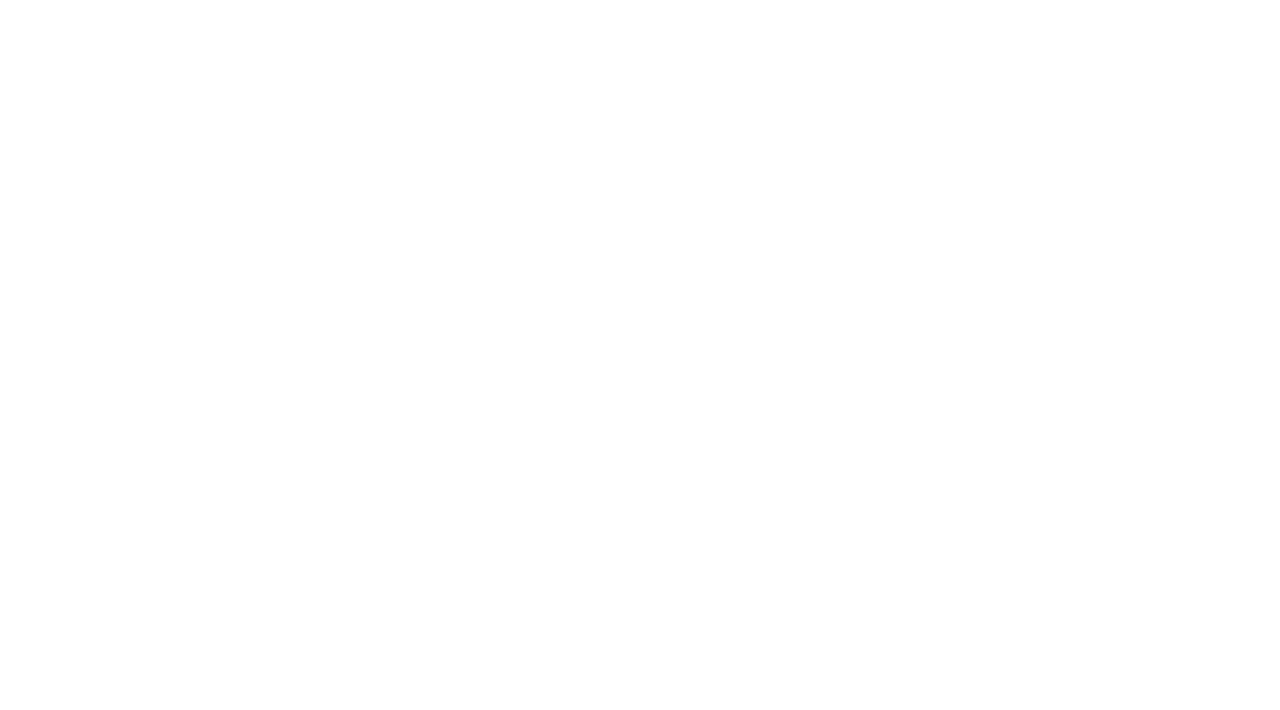
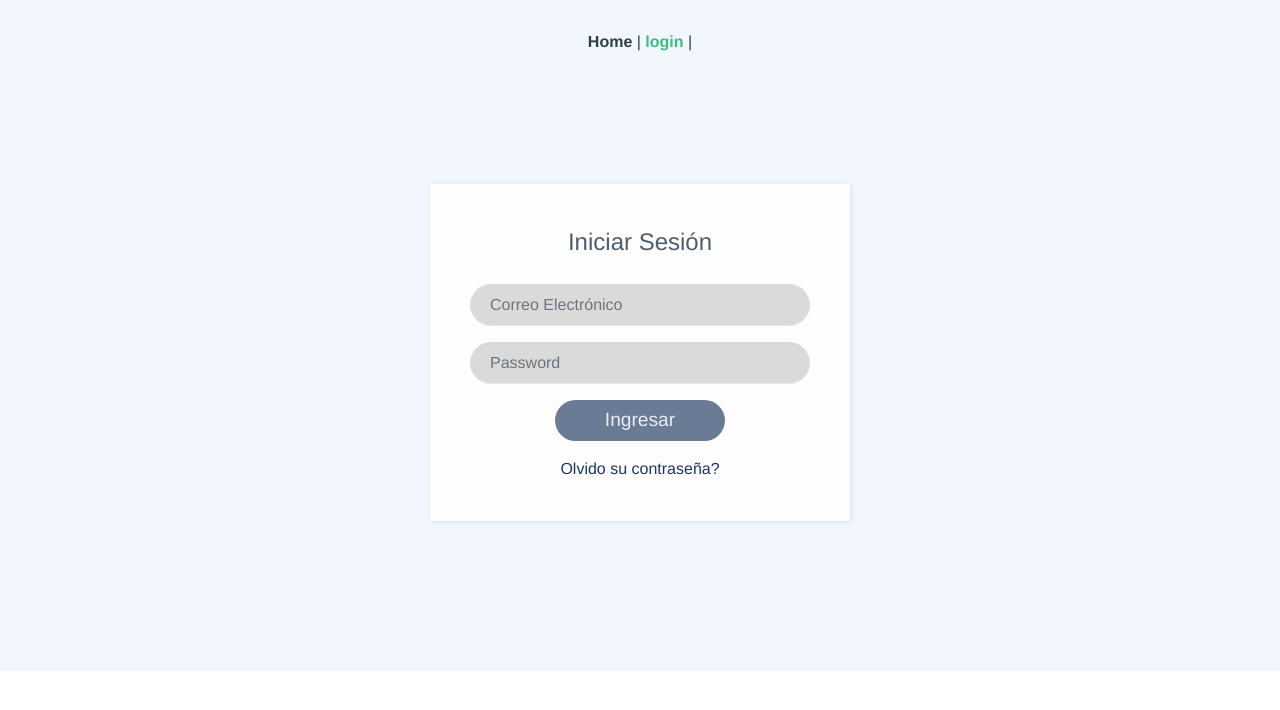
Before and after one commit to Leomiguel19/prueba-trabajo, a Vue app: page /login in a window 1280 px wide. Shown: the top 710 px of the page. Built offline with nearby package versions, Linux system fonts and the light colour scheme.

Commit message:
Maquetacion del login y adicion/configuracion de vuelidate y axios

```diff
--- a/package.json
+++ b/package.json
@@ -7,9 +7,13 @@
     "build": "vue-cli-service build"
   },
   "dependencies": {
+    "axios": "^0.21.1",
+    "bootstrap-vue": "^2.21.2",
     "core-js": "^3.6.5",
     "vue": "^2.6.11",
+    "vue-axios": "^3.2.4",
     "vue-router": "^3.2.0",
+    "vuelidate": "^0.7.6",
     "vuex": "^3.4.0"
   },
   "devDependencies": {
@@ -17,6 +21,7 @@
     "@vue/cli-plugin-router": "~4.5.0",
     "@vue/cli-plugin-vuex": "~4.5.0",
     "@vue/cli-service": "~4.5.0",
+    "node-sass": "^5.0.0",
     "sass": "^1.26.5",
     "sass-loader": "^8.0.2",
     "vue-template-compiler": "^2.6.11"
--- a/src/App.vue
+++ b/src/App.vue
@@ -1,8 +1,8 @@
 <template>
   <div id="app">
     <div id="nav">
-      <!-- <router-link to="/">Home</router-link> |
-      <router-link to="/about">About</router-link> -->
+      <router-link to="/">Home</router-link> |
+      <router-link to="/login">login</router-link> |
     </div>
     <router-view/>
   </div>
@@ -15,6 +15,7 @@
   -moz-osx-font-smoothing: grayscale;
   text-align: center;
   color: #2c3e50;
+  background: #f1f7fc;
 }
 
 #nav {
--- /dev/null
+++ b/src/assets/css/_variables.scss
@@ -0,0 +1,54 @@
+// Base grayscale colors definitions
+$white: #fff !default;
+$gray-100: #f8f9fa !default;
+$gray-200: #e9ecef !default;
+$gray-300: #dee2e6 !default;
+$gray-400: #ced4da !default;
+$gray-500: #adb5bd !default;
+$gray-600: #6c757d !default;
+$gray-700: #495057 !default;
+$gray-800: #343a40 !default;
+$gray-900: #212529 !default;
+$black: #000 !default;
+
+// Paleta de colores
+$color1: rgb(6,6,8) !default;
+$color2: rgb(27,42,71) !default;
+$color3: rgb(29,54,95) !default;
+$color4: rgb(77,87,123) !default;
+$color5: rgb(197,176,209) !default;
+$color6: rgb(251,230,211) !default;
+$color7: rgb(185,209,237) !default;
+
+// Base colors definitions
+$blue: #007bff !default;
+$indigo: #6610f2 !default;
+$purple: #6f42c1 !default;
+$pink: #e83e8c !default;
+$red: #dc3545 !default;
+$orange: #fd7e14 !default;
+$yellow: #ffc107 !default;
+$green: #28a745 !default;
+$teal: #20c997 !default;
+$cyan: #17a2b8 !default;
+
+// Theme color default definitions
+$primary: $color3 !default;
+$secondary: $gray-600 !default;
+$success: $green !default;
+$info: $cyan !default;
+$warning: $yellow !default;
+$danger: $red !default;
+$light: $gray-100 !default;
+$dark: $gray-900 !default;
+
+$theme-colors:(
+  'primary': $primary,
+  'secondary': $secondary,
+  'success': $success,
+  'info': $info,
+  'warning': $warning,
+  'danger': $danger,
+  'light': $light,
+  'dark': $dark
+);
--- /dev/null
+++ b/src/assets/css/components/login.scss
@@ -0,0 +1,67 @@
+
+//@import '/assets/css/_variables.scss';
+
+.login-clean{
+    background: #f1f7fc;
+    padding-top: 150px;
+    background-position: center;
+    background-size: cover;
+    background-repeat: no-repeat;
+    form {
+      max-width: 420px;
+      width: 90%;
+      margin: 0 auto;
+      background-color: #ffffff;
+      padding: 40px;
+      color: #505e6c;
+      box-shadow: 1px 1px 5px rgba(0,0,0,0.1);
+      .form-control {
+        background: rgb(218, 218, 218);
+        border: none;
+        border-bottom: 1px solid #dfe7f1;
+        border-radius: 25px;
+        box-shadow: none;
+        outline: none;
+        color: rgb(111, 110, 110);
+        text-indent: 8px;
+        height: 42px;
+      }
+      h2{
+        font-size: 24px;
+        line-height: 1.5;
+      }
+      .btn{
+        text-align: center;
+        width: 50%;
+        font-size: 1.2rem;
+        background: blue;
+        //background: $color3;
+        color: #dfe7f1;
+        border: none;
+        border-radius: 25px;
+        box-shadow: none;
+        margin-top: 26px;
+        text-shadow: none;
+        outline: none !important;
+      }
+      .btn, .btn-primary:hover, .btn-primary:active {
+        background: blue;
+        //color: $color3;
+
+      }
+      .btn-primary:active {
+        transform: translateY(1px);
+      }
+      .forgot {
+        display: block;
+        text-align: center;
+        font-size: 1rem;
+        color: blue;
+        //color: $color3;
+        text-decoration: none;
+        &:hover, &:active {
+          text-decoration: none;
+        }
+      }
+    }
+  }
--- a/src/router/index.js
+++ b/src/router/index.js
@@ -1,6 +1,7 @@
 import Vue from 'vue'
 import VueRouter from 'vue-router'
 import Home from '../views/Home.vue'
+import Login from '../views/Login.vue'
 
 Vue.use(VueRouter)
 
@@ -9,6 +10,11 @@ const routes = [
     path: '/',
     name: 'Home',
     component: Home
+  },
+  {
+    path: '/login',
+    name: 'Login',
+    component: Login
   },
   {
     path: '/about',
--- a/src/views/Home.vue
+++ b/src/views/Home.vue
@@ -1,6 +1,12 @@
 <template>
   <div class="home">
     <h2>Hola mundo</h2>
+    <div>
+      <b-button>Button</b-button>
+      <b-button variant="danger">Button</b-button>
+      <b-button variant="success">Button</b-button>
+      <b-button variant="outline-primary">Button</b-button>
+    </div>
   </div>
 </template>
 
--- /dev/null
+++ b/src/views/Login.vue
@@ -0,0 +1,164 @@
+<template>
+  <div class="login-clean">
+    <form
+      style="background-color: rgba(255, 255, 255, 0.9)"
+      @submit.prevent="login"
+    >
+
+
+      <h2 class="text-center mb-4">Iniciar Sesión</h2>
+        <b-form-group>
+          <b-form-input
+            v-model.trim="$v.email.$model"
+            type="email"
+            :state="$v.email.$dirty ? !$v.email.$invalid : null"
+            name="email"
+            id="email"
+            placeholder="Correo Electrónico"
+            @blur="$v.email.$touch()"
+            @input="$v.email.$reset()"
+          />
+          <b-form-invalid-feedback>
+            Debe ingresar un correo valido
+          </b-form-invalid-feedback>
+        </b-form-group>
+        <b-form-group class="position-relative">
+          <b-form-input
+            v-model.trim="$v.password.$model"
+            id="input-password"
+            :type="showPassword ? 'text' : 'password'"
+            :state="$v.password.$dirty ? !$v.password.$invalid : null"
+            name="password"
+            placeholder="Password"
+            @blur="$v.password.$touch()"
+            @input="$v.password.$reset()"
+          />
+          <b-form-invalid-feedback>
+            La clave debe ser minimo de 6 caracteres
+          </b-form-invalid-feedback>
+      </b-form-group>
+      <b-form-group>
+        <b-overlay :show="overlay">
+          <button
+            class="btn btn-block m-auto"
+            :disabled="$v.$invalid"
+            type="submit"
+          >
+            Ingresar
+          </button>
+        </b-overlay>
+        <span class="error">{{ error }}</span>
+      </b-form-group>
+      <router-link to="/login" class="forgot">Olvido su contraseña?</router-link>
+    </form>
+  </div>
+</template>
+
+<script>
+import { validationMixin } from 'vuelidate'
+import { required, email, minLength } from 'vuelidate/lib/validators'
+
+export default {
+  mixins: [validationMixin],
+    head() {
+      return {
+        title: 'Inicio de Sesión | Prueba-Trabajo',
+        meta: [
+          { content: 'Inicio de sesión | Prueba-Trabajo', property: 'og:title' },
+        ],
+      }
+  },
+  data() {
+    return {
+      email: '',
+      password: '',
+      error: '',
+      showPassword: false,
+      error: '',
+      overlay: false,
+
+    }
+  },
+  validations: {
+    email: {
+      required,
+      email,
+    },
+    password: {
+      required,
+      minLength: minLength(6),
+    },
+  },
+  methods: {
+    login() {
+    }
+    }
+}
+</script>
+
+<style lang="scss">
+  .login-clean{
+    padding-top: 100px;
+    padding-bottom: 150px;
+    background-position: center;
+    background-size: cover;
+    background-repeat: no-repeat;
+    form {
+      max-width: 420px;
+      width: 90%;
+      margin: 0 auto;
+      background-color: #ffffff;
+      padding: 40px;
+      color: #505e6c;
+      box-shadow: 1px 1px 5px rgba(0,0,0,0.1);
+      .form-control {
+        background: rgb(218, 218, 218);
+        border: none;
+        border-bottom: 1px solid #dfe7f1;
+        border-radius: 25px;
+        box-shadow: none;
+        outline: none;
+        color: rgb(111, 110, 110);
+        text-indent: 8px;
+        height: 42px;
+      }
+      h2{
+        font-size: 24px;
+        line-height: 1.5;
+      }
+      .btn{
+        text-align: center;
+        width: 50%;
+        font-size: 1.2rem;
+        background: rgb(29,54,95);
+        //background: $color3;
+        color: #dfe7f1;
+        border: none;
+        border-radius: 25px;
+        box-shadow: none;
+        margin-top: 26px;
+        text-shadow: none;
+        outline: none !important;
+      }
+      .btn, .btn-primary:hover, .btn-primary:active {
+        background: rgb(29,54,95);
+        //color: $color3;
+
+      }
+      .btn-primary:active {
+        transform: translateY(1px);
+      }
+      .forgot {
+        display: block;
+        text-align: center;
+        font-size: 1rem;
+        color: rgb(29,54,95);
+        //color: $color3;
+        text-decoration: none;
+        &:hover, &:active {
+          text-decoration: none;
+        }
+      }
+    }
+  }
+</style>
```
Also changed, not shown: src/main.js (+10 -0 lines), src/assets/css/styles.scss (added), 1 other file (tests, documents, lock files or other folders).
